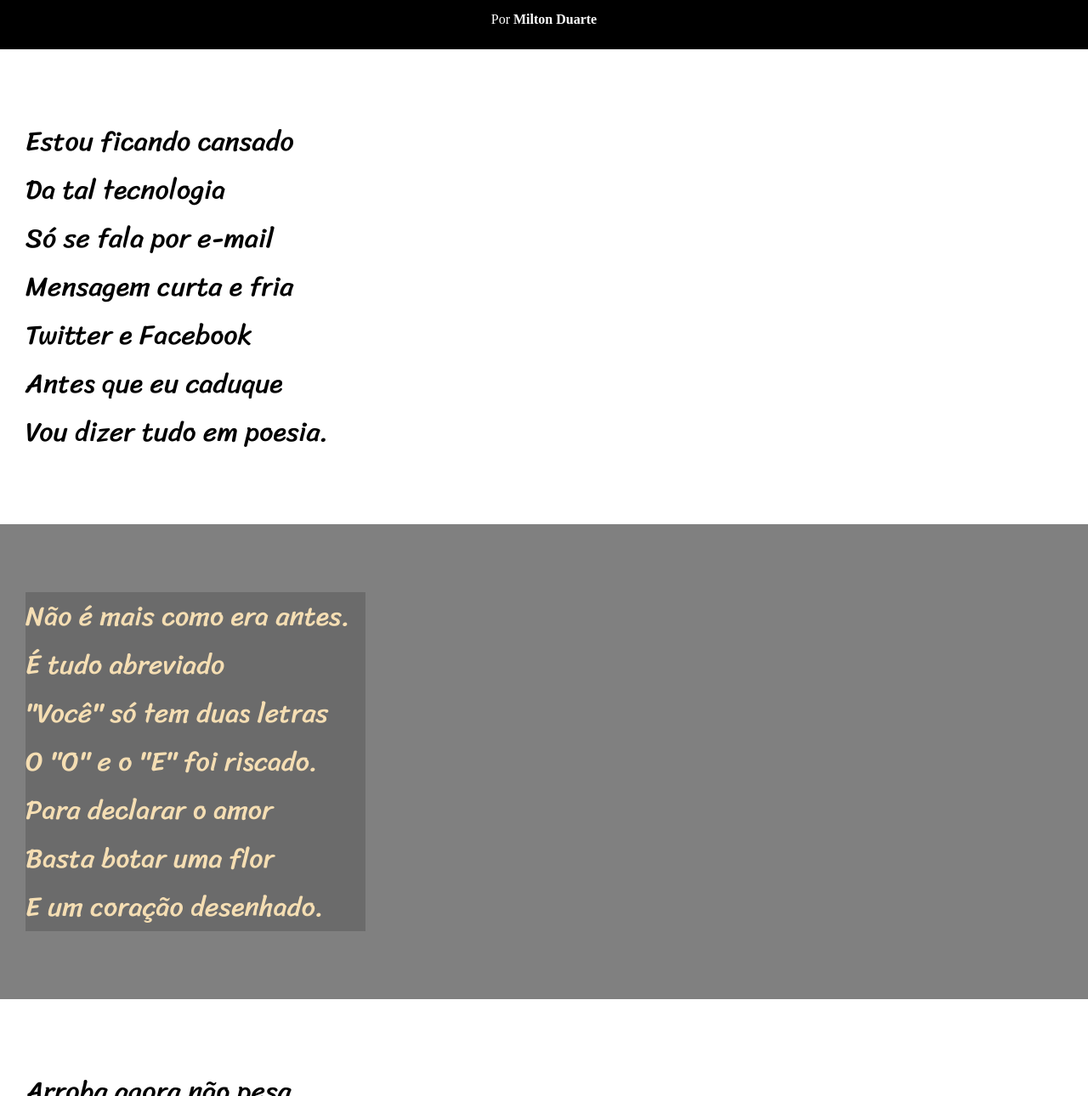
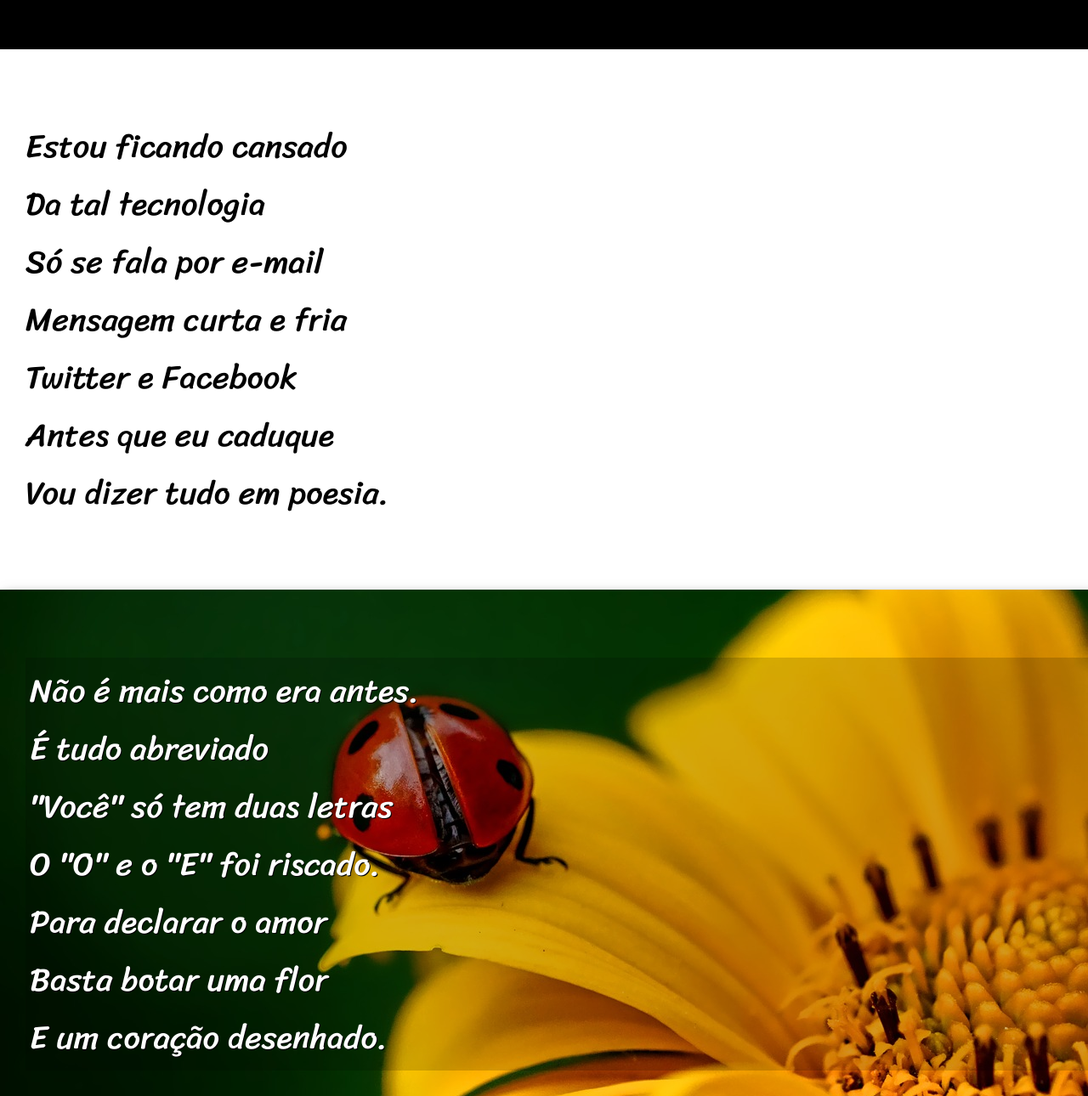
Before and after one commit to adilsonsimiaoDK/Projects_HTML_CSS, a plain HTML site: page Challenges/CordelModerno/index.html in a window 1280 px wide. Shown: the part 142-1432 px from the top of the page at 85% size. Drawn offline with Linux system fonts and the light colour scheme.

Commit message:
paralax photos

```diff
--- a/Challenges/CordelModerno/css/style.css
+++ b/Challenges/CordelModerno/css/style.css
@@ -33,12 +33,13 @@ h1 {
   color: white;
   align-items: center;
   font-variant: small-caps;
-  font-size: 6em;
+  font-size: 4em;
 }
 
 header > p {
   display: flex;
   justify-content: center;
+  padding-bottom: 2em;
 }
 header a {
   color: white;
@@ -50,7 +51,7 @@ section {
   display: flex;
   flex-direction: column;
   justify-content: flex-start;
-  font-size: 2em;
+  font-size: 3vw;
   padding-top: 10vh;
   padding-bottom: 10vh;
   padding-left: 30px;
@@ -64,11 +65,22 @@ section {
 }
 section.img {
   background-color: gray;
-  color: wheat;
+  color: white;
+  box-shadow: 6px 6px 13px 0px rgba(0, 0, 0, 0.514);
+  background-attachment: fixed;
 }
 section.img > p {
-  width: 400px;
+  display: inline-block;
   background-color: rgba(0, 0, 0, 0.164);
+  padding: 5px;
+  text-shadow: 1px 1px 0px black;
+}
+section#img01 {
+  background-image: url("../imagens/background001.jpg");
+  background-position: right center;
+}
+section#img02 {
+  background-image: url("../imagens/background002.jpg");
 }
 footer {
   display: flex;
--- a/Challenges/CordelModerno/index.html
+++ b/Challenges/CordelModerno/index.html
@@ -30,7 +30,7 @@
         Vou dizer tudo em poesia.<br />
       </p>
     </section>
-    <section class="img" id="sec2">
+    <section class="img" id="img01">
       <p>
         Não é mais como era antes.<br />
         É tudo abreviado <br />
@@ -61,7 +61,7 @@
         Decifre esse rabisco.<br />
       </p>
     </section>
-    <section class="img" id="sec4">
+    <section class="img" id="img02">
       <p>
         Tenho saudade das cartas<br />
         Escritas com a própria mão<br />
```
